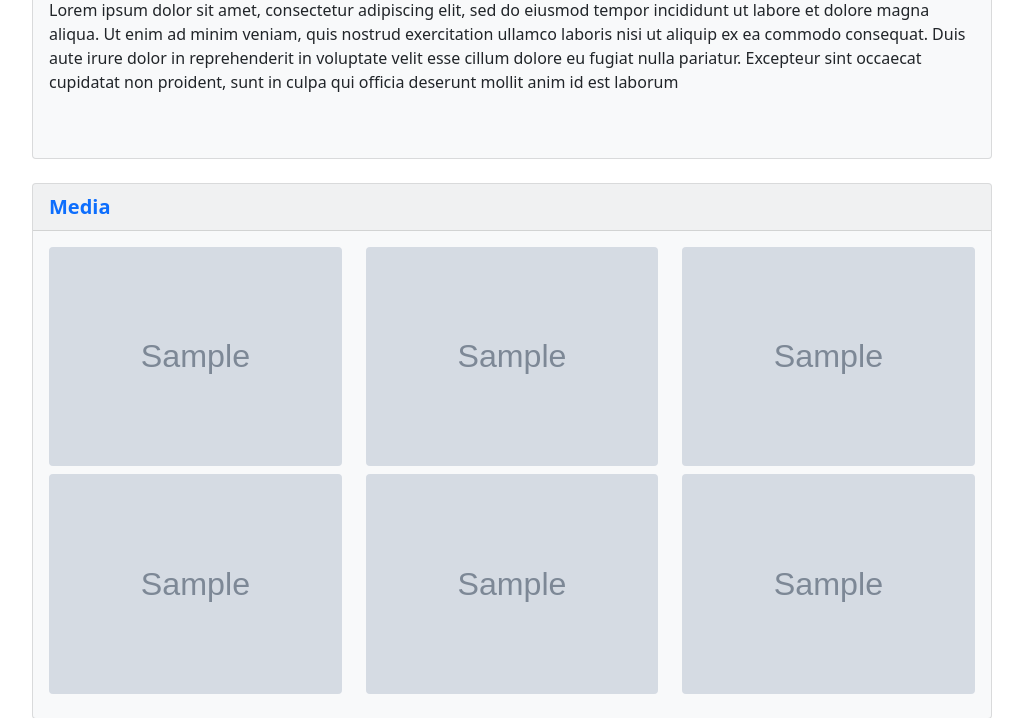
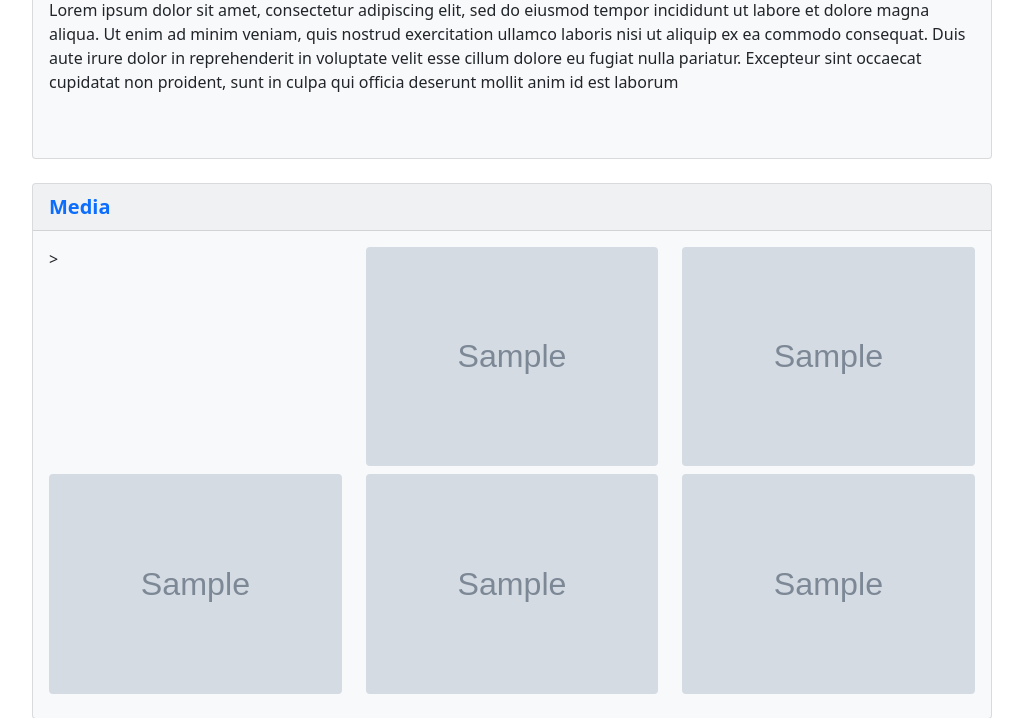
Before and after one commit to 4n4ru/Panda, a Flask app: template templates/profile.html in a window 1280 px wide. Shown: the part 3502-4220 px from the top of the page, without its empty margins (128-1151 px from the left). Run offline with Flask 2, Linux system fonts and the light colour scheme; the template is opened without the code that fills it: most values are stand-ins (such as "Sample title", 1, 10 or a date in 2020); grey boxes marked "Sample" are stand-in pictures; some libraries are stand-ins or nearby versions.

Commit message:
add: changed image

```diff
--- a/templates/profile.html
+++ b/templates/profile.html
@@ -196,7 +196,7 @@
         <div class="card-body">
             <div class="row">
                 <div class="col-12 col-md-6 col-lg-4 mb-2">
-                    <img src="{{ company.bannerImg }}" alt="{{ company.companyBannerDesc }}" class="w-100 img rounded">
+                    >
                 </div>
                 <div class="col-12 col-md-6 col-lg-4 mb-2">
                     <img src="{{ company.companyImg1 }}" alt="{{ company.companyImg1Desc }}" class="w-100 img rounded">
```
